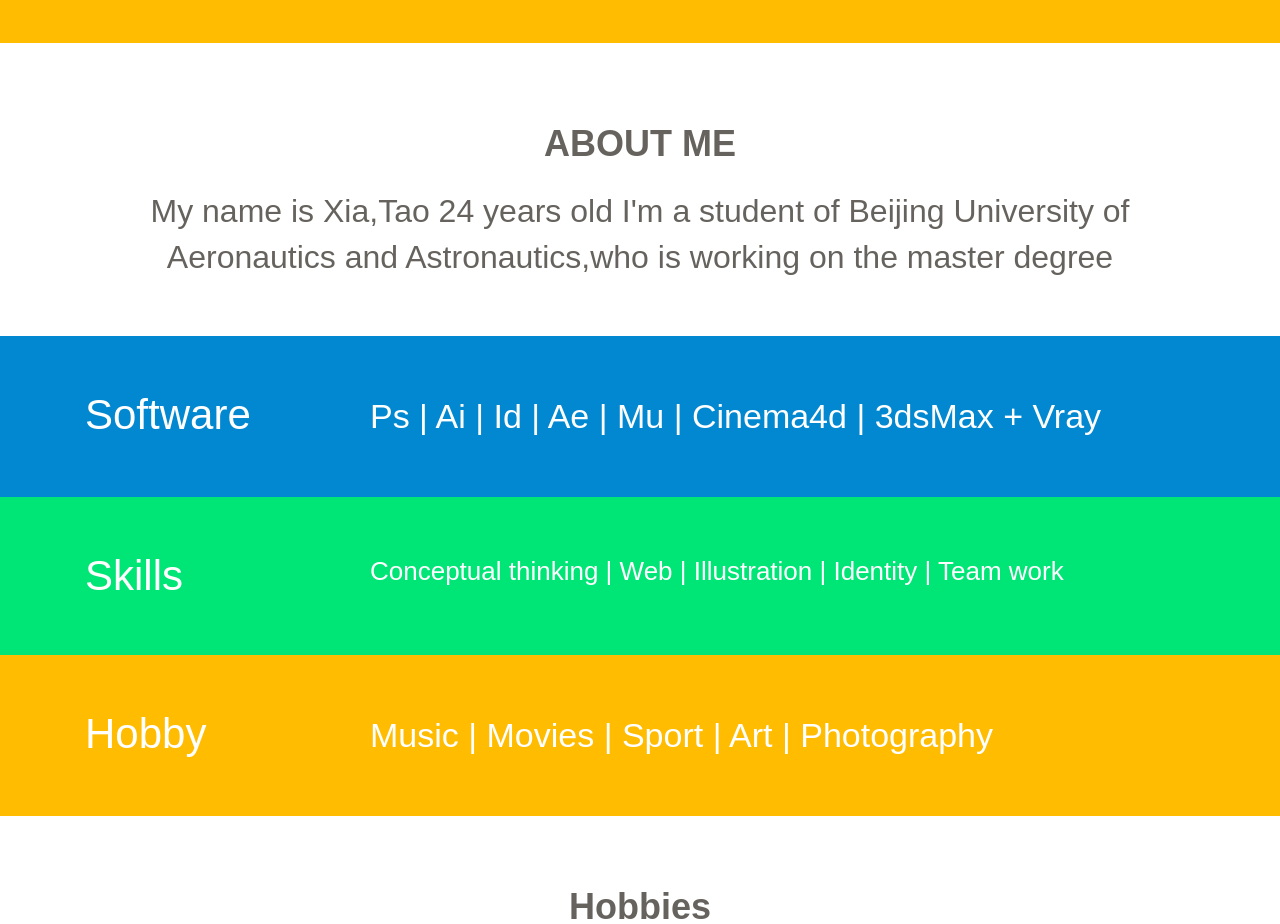
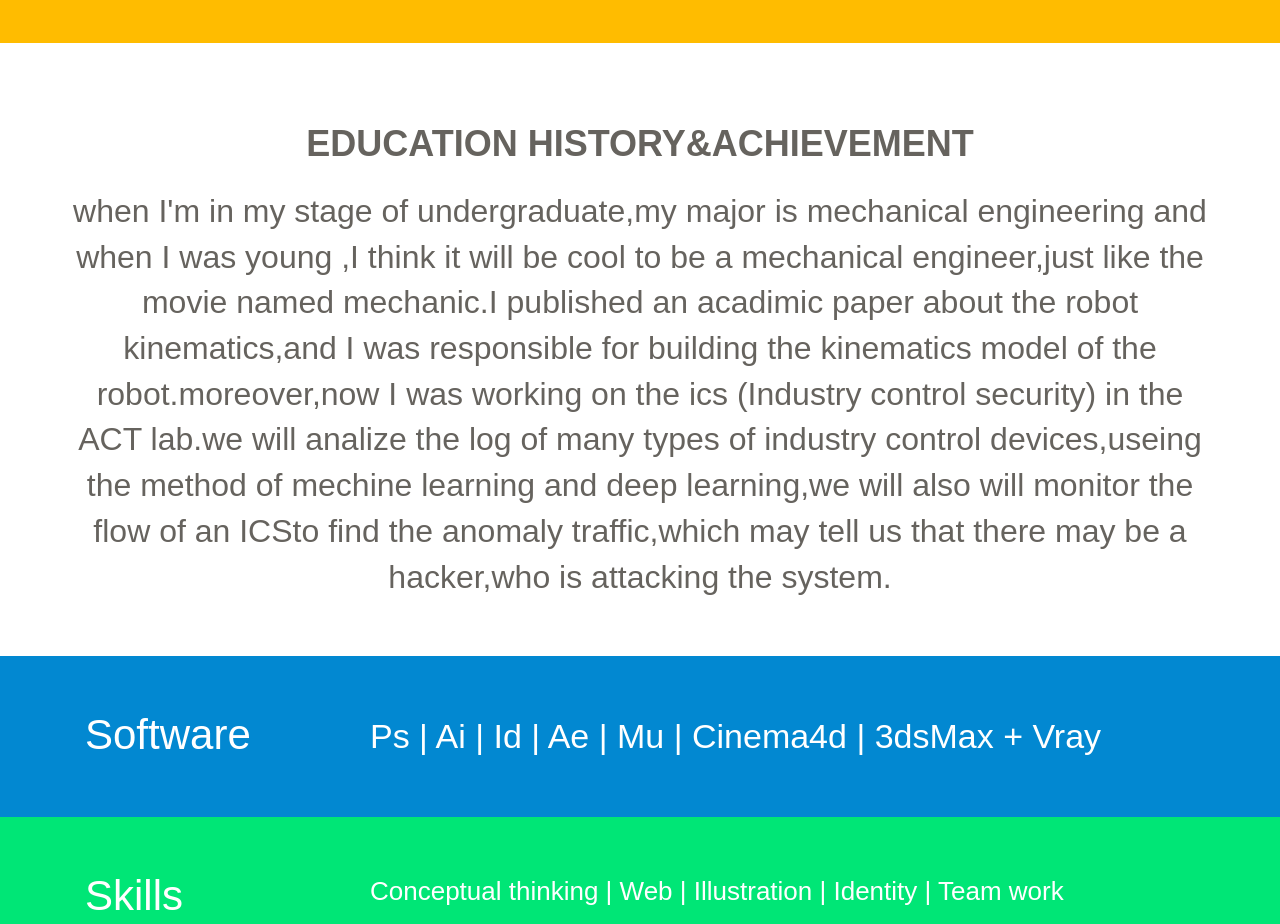
Before and after one commit to dreamer121121/personal_web_pages, a plain HTML site: page index.html in a window 1280 px wide. Shown: the part 1360-2284 px from the top of the page. Drawn offline with Linux system fonts and the light colour scheme.

Commit message:
EDUCATION history模块

```diff
--- a/index.html
+++ b/index.html
@@ -170,8 +170,8 @@
 	    <div class="about-section" id="Education">
 	    <div class="about-section-head text-center">
 		   <div class="container">
-		      <h3>ABOUT ME</h3>
-			  <p>My name is Xia,Tao 24 years old I'm a student of Beijing University of Aeronautics and Astronautics,who is working on the master degree</p>
+		      <h3>EDUCATION HISTORY&ACHIEVEMENT</h3>
+			  <p>when I'm in my stage of undergraduate,my major is mechanical engineering and when I was young ,I think it will be cool to be a mechanical engineer,just like the movie named mechanic.I published an acadimic paper about the robot kinematics,and I was responsible for building the kinematics model of the robot.moreover,now I was working on the ics (Industry control security) in the ACT lab.we will analize the log of many types of industry control devices,useing the method of mechine learning and deep learning,we will also will monitor the flow of an ICSto find the anomaly traffic,which may tell us that there may be a hacker,who is attacking the system.</p>
 		   </div>
 		</div>
 		<div class="about-section-grids">
```
